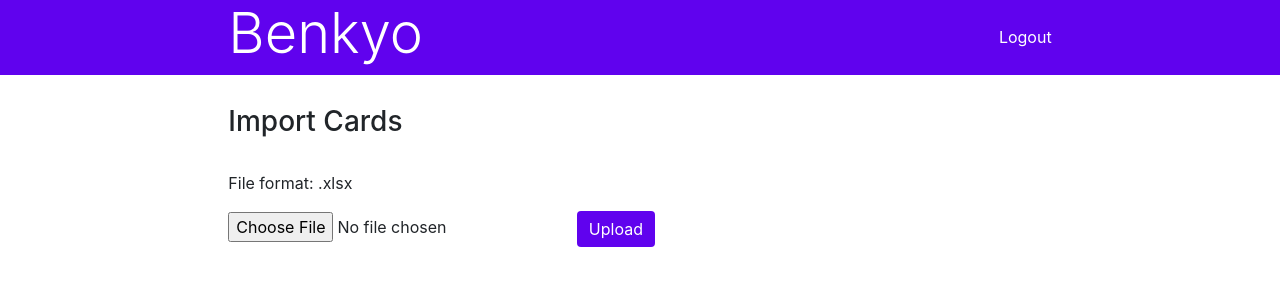
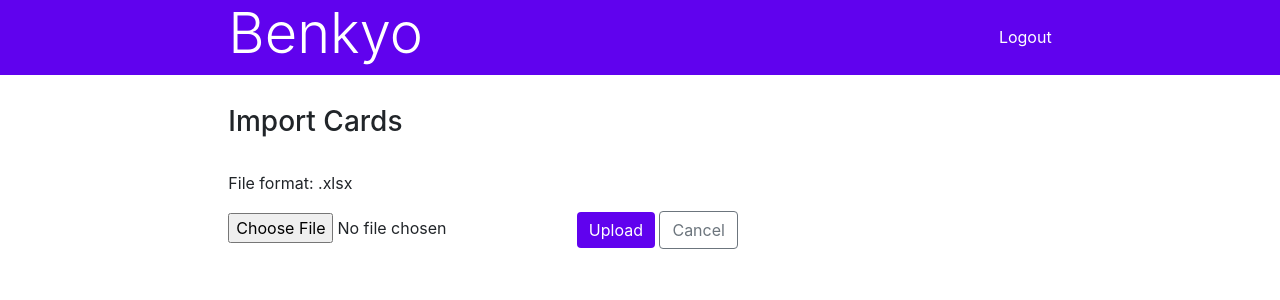
Before and after one commit to ryanarnold/benkyo, a Python web app: template benkyo/templates/cards_import.html in a window 1280 px wide. Shown: the top 300 px of the page. Run offline with Jinja, Linux system fonts and the light colour scheme; the template is opened without the code that fills it: most values are stand-ins (such as "Sample title", 1, 10 or a date in 2020); some libraries are stand-ins or nearby versions.

Commit message:
Add a cancel button.

```diff
--- a/benkyo/templates/cards_import.html
+++ b/benkyo/templates/cards_import.html
@@ -22,6 +22,7 @@
 
           <input type="file" name="upload_file">
           <button class="btn btn-primary" type="submit">Upload</button>
+          <a class="btn btn-outline-secondary" href="{{ url('decks-edit', args=(deck.deck_id,)) }}" role="button">Cancel</a>
 
         </form>
 
```
